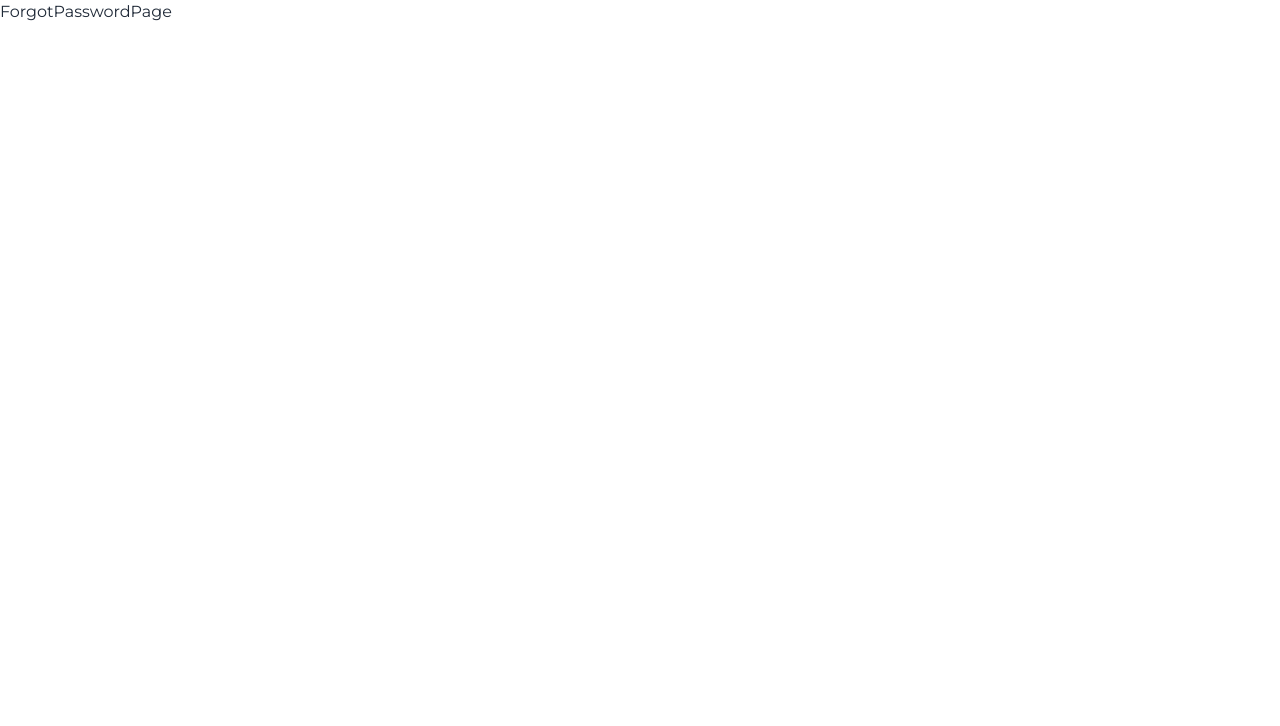
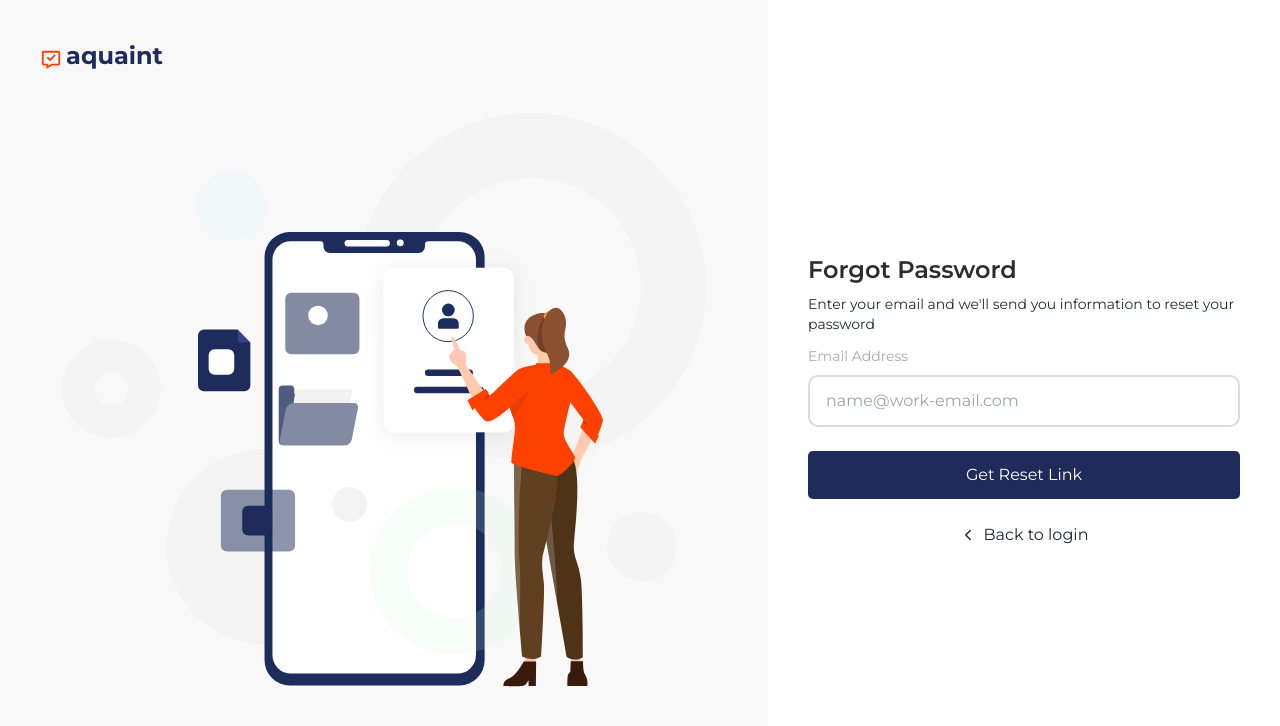
Before and after one commit to VisheshBajpayee/aquaint-fe, a React (Create React App) app: page /forgot-password in a window 1280 px wide. Shown: the top 726 px of the page. Built offline with nearby package versions, Linux system fonts and the light colour scheme.

Commit message:
added forgot password page ui

```diff
--- a/src/pages/ForgotPasswordPage.jsx
+++ b/src/pages/ForgotPasswordPage.jsx
@@ -1,7 +1,50 @@
 import React from "react";
+import { IoIosArrowBack } from "react-icons/io";
+import Button from "../components/Button/Button";
+import Input from "../components/Input/Input";
+import { BiMessageCheck } from "react-icons/bi";
+import { ReactComponent as ForgotPasswordVector } from "../assets/svg/forgotPasswordVector.svg";
+const ForgotPasswordPage = () => {
+  return (
+    <div className="w-screen h-screen flex">
+      {/* left */}
+      <div className="w-[60vw] bg-primaryGrey h-screen flex items-center justify-center">
+        <div className="flex items-center  gap-1 fixed top-10 left-10">
+          <BiMessageCheck size={22} className="mt-2 text-primaryOrange " />
+          <h1 className="font-bold text-2xl text-primaryBlue">aquaint</h1>
+        </div>
+        <ForgotPasswordVector />
+      </div>
+      {/* right */}
+      <div className="flex-1 bg-primaryWhite flex  justify-center items-center">
+        <div className="w-full px-10">
+          <div className="flex flex-col gap-2 mb-2">
+            <h1 className="text-2xl text-primaryBlack font-semibold">
+              Forgot Password
+            </h1>
+            <span className="text-sm">
+              Enter your email and we'll send you information to reset your
+              password
+            </span>
+          </div>
 
-const ForgotPasswordPage = () => {
-  return <div>ForgotPasswordPage</div>;
+          {/* login form */}
+          <div>
+            <Input label="Email Address" placeholder="name@work-email.com" />
+          </div>
+
+          <div className="mt-5">
+            <Button btnText="Get Reset Link" fullWidth />
+          </div>
+
+          <div className="flex gap-2 w-full justify-center items-center mt-6">
+            <IoIosArrowBack />
+            <span>Back to login</span>
+          </div>
+        </div>
+      </div>
+    </div>
+  );
 };
 
 export default ForgotPasswordPage;
--- a/src/pages/ResetPasswordPage.jsx
+++ b/src/pages/ResetPasswordPage.jsx
@@ -2,12 +2,17 @@ import React from "react";
 import Button from "../components/Button/Button";
 import Input from "../components/Input/Input";
 import { IoIosArrowBack } from "react-icons/io";
+import { BiMessageCheck } from "react-icons/bi";
 import { ReactComponent as ResetPasswordVector } from "../assets/svg/resetPasswordVector.svg";
 const ResetPasswordPage = () => {
   return (
     <div className="w-screen h-screen flex">
       {/* left */}
       <div className="w-[60vw] bg-primaryGrey h-screen flex items-center justify-center">
+        <div className="flex items-center  gap-1 fixed top-10 left-10">
+          <BiMessageCheck size={22} className="mt-2 text-primaryOrange " />
+          <h1 className="font-bold text-2xl text-primaryBlue">aquaint</h1>
+        </div>
         <ResetPasswordVector />
       </div>
       {/* right */}
@@ -32,7 +37,7 @@ const ResetPasswordPage = () => {
             <Button btnText="Get Reset Link" fullWidth />
           </div>
 
-          <div className="flex gap-2 w-full justify-center items-center mt-6">
+          <div className="flex gap-2 w-full justify-center items-center mt-6 cursor-pointer">
             <IoIosArrowBack />
             <span>Back to login</span>
           </div>
```
Also changed, not shown: src/assets/svg/forgotPasswordVector.svg (renamed from src/assets/svg/vector_3.svg).
